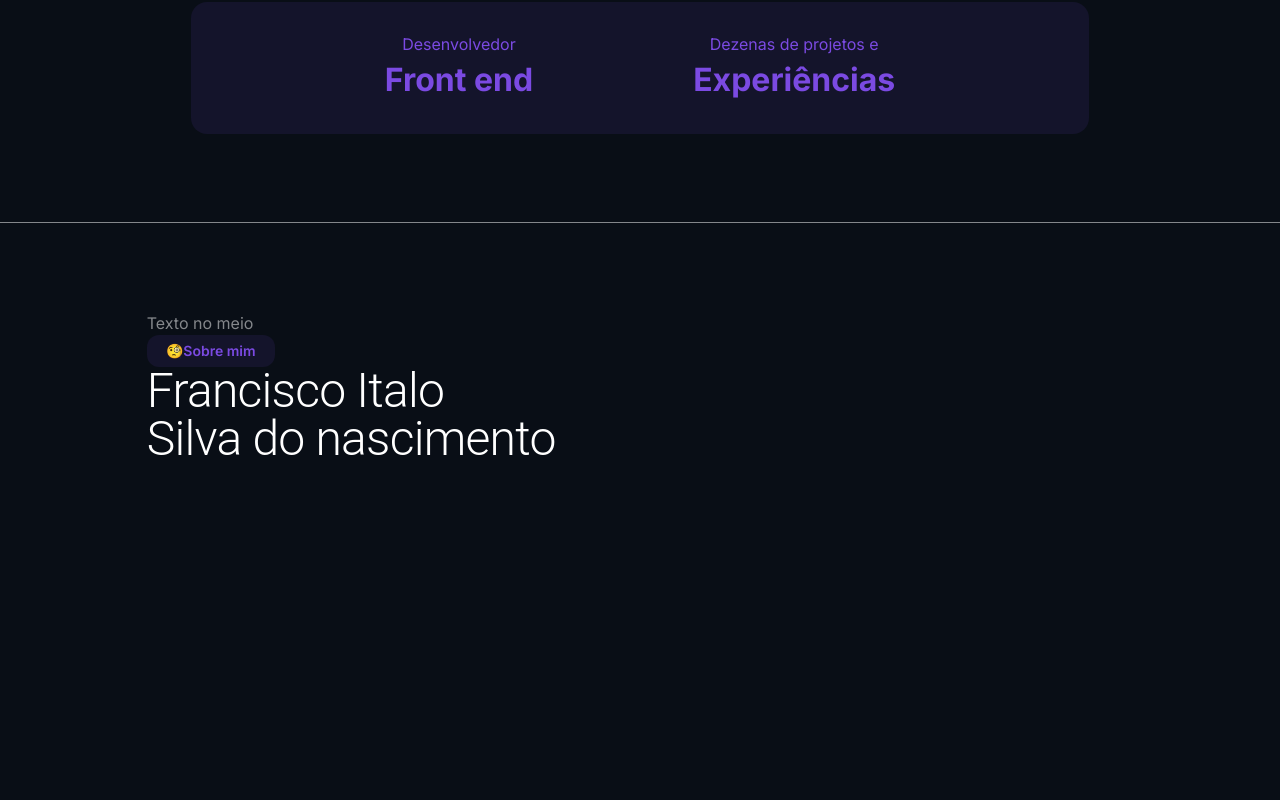
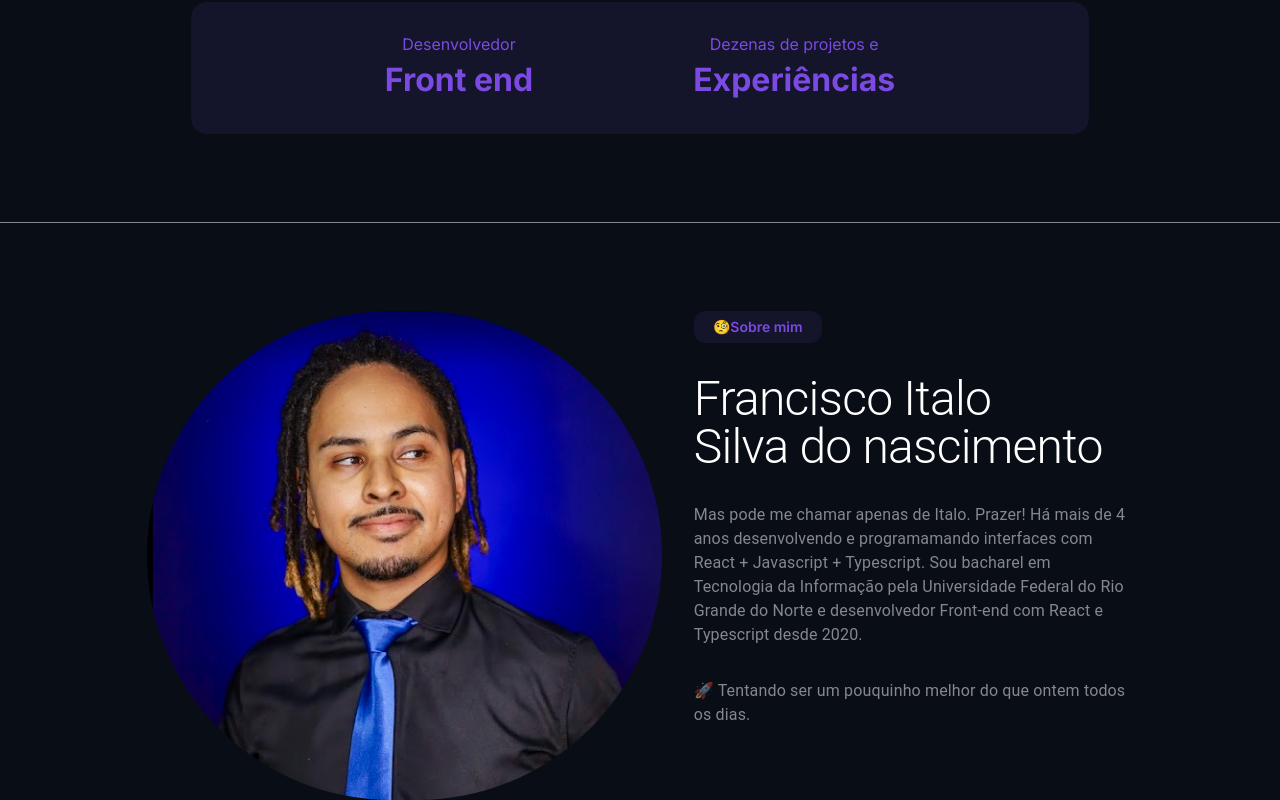
Before and after one commit to italosilva01/italo-portifolio, a Next.js app: page / in a window 1280 px wide. Shown: the part 1033-1833 px from the top of the page. Before the commit the page ends 1500 px from the top, so only its background shows below. Built offline with nearby package versions, Linux system fonts and the light colour scheme.

Commit message:
wip: add componen about_me

```diff
--- a/package.json
+++ b/package.json
@@ -3,7 +3,7 @@
   "version": "0.1.0",
   "private": true,
   "scripts": {
-    "dev": "next dev",
+    "dev": "next dev -H 0.0.0.0",
     "build": "next build",
     "start": "next start",
     "lint": "next lint"
--- a/src/app/components/atons/Text/index.tsx
+++ b/src/app/components/atons/Text/index.tsx
@@ -1,13 +1,15 @@
 import { Typography } from '@mui/material';
 
-interface TextProps {
+import { HTMLAttributes } from 'react';
+
+interface TextProps extends HTMLAttributes<HTMLParagraphElement> {
   content: string;
-  classList?: string;
+
 }
 
-const Text: React.FC<TextProps> = ({ content, classList }) => {
+const Text: React.FC<TextProps> = ({ content, ...rest }) => {
   return (
-    <Typography variant="body1" className={`${classList}`}>
+    <Typography variant="body1" {...rest}>
       {content}
     </Typography>
   );
--- a/src/app/components/molecules/About/index.tsx
+++ b/src/app/components/molecules/About/index.tsx
@@ -1,34 +1,72 @@
 import { Label } from '@components/atons/Label';
 import ShowMyName from '@components/atons/ShowMyName';
 import { useEffect, useState } from 'react';
-// import Text from '@components/atons/Text';
+import Text from '@components/atons/Text';
+import Image from 'next/image';
 
 const MIN_WIDTH_MEDIUM_SCREEN = 768;
 
 const About = () => {
   const [myName, setMyName] = useState<string>('Francisco <br /> Italo');
+  const styleText = `w-50`;
+
+  const [isMobile, setIsMobile] = useState<boolean>(false);
 
   useEffect(() => {
-    if (window.innerWidth >= MIN_WIDTH_MEDIUM_SCREEN) {
+    const handleResize = () => {
+      setIsMobile(window.innerWidth <= MIN_WIDTH_MEDIUM_SCREEN);
+    };
+
+    handleResize();
+    window.addEventListener('resize', handleResize);
+
+    return () => {
+      window.removeEventListener('resize', handleResize);
+    };
+  }, []);
+
+  useEffect(() => {
+    if (!isMobile) {
       setMyName('Francisco Italo <br /> Silva do nascimento');
     }
-  }, []);
+  }, [isMobile]);
 
   return (
-    <div>
-      <p>Texto no meio</p>
-      <div>
+    <div className="flex flex-col md:flex-row gap-8">
+      {isMobile ? (
+        <Image
+          src="/profile.png"
+          alt="Francisco Italo"
+          width={285}
+          height={236}
+          className="rounded-full mx-auto"
+          priority
+        />
+      ) : (
+        <Image
+          src="/profile.png"
+          alt="Francisco Italo"
+          width={515}
+          height={515}
+          className="rounded-full"
+          priority
+        />
+      )}
+      <div className="flex flex-col gap-8">
         <Label text="🧐Sobre mim" />
         <ShowMyName
-          classList="!text-2xl md:!text-5xl max-w-[663px]"
+          classList="!text-2xl md:!text-5xl md:max-w-[663px]"
           text={myName}
         />
+        <Text
+          className={styleText}
+          content="Mas pode me chamar apenas de Italo. Prazer! Há mais de 4 anos desenvolvendo e programamando interfaces com React + Javascript + Typescript. Sou bacharel em Tecnologia da Informação pela Universidade Federal do Rio Grande do Norte e desenvolvedor Front-end com React e Typescript desde 2020."
+        />
+        <Text
+          className={styleText}
+          content="🚀 Tentando ser um pouquinho melhor do que ontem todos os dias."
+        />
       </div>
-      {/* <Text
-        content="Mas pode me chamar apenas de Henrique. Prazer! Há mais de 2 anos desenvolvendo e programando interfaces com JavaScript, React JS e Typescript. Graduado em Análise e Desenvolvimento de Sistemas pela Fatec de São José dos Campos. Interesses em desenvolvimento Front-end com React, React Native e UX/UI Design.
-
-🚀 Tentando ser um pouquinho melhor do que ontem todos os dias. "
-      /> */}
     </div>
   );
 };
--- a/src/app/components/molecules/Resume/index.tsx
+++ b/src/app/components/molecules/Resume/index.tsx
@@ -15,7 +15,7 @@ export const Resume = () => {
           width={285}
           height={308}
           alt="Imagem de perfil do Francisco Italo "
-          className="rounded-full	"
+          className="rounded-full"
           priority
         />
       </Box>
```
Also changed, not shown: public/profile.png.
